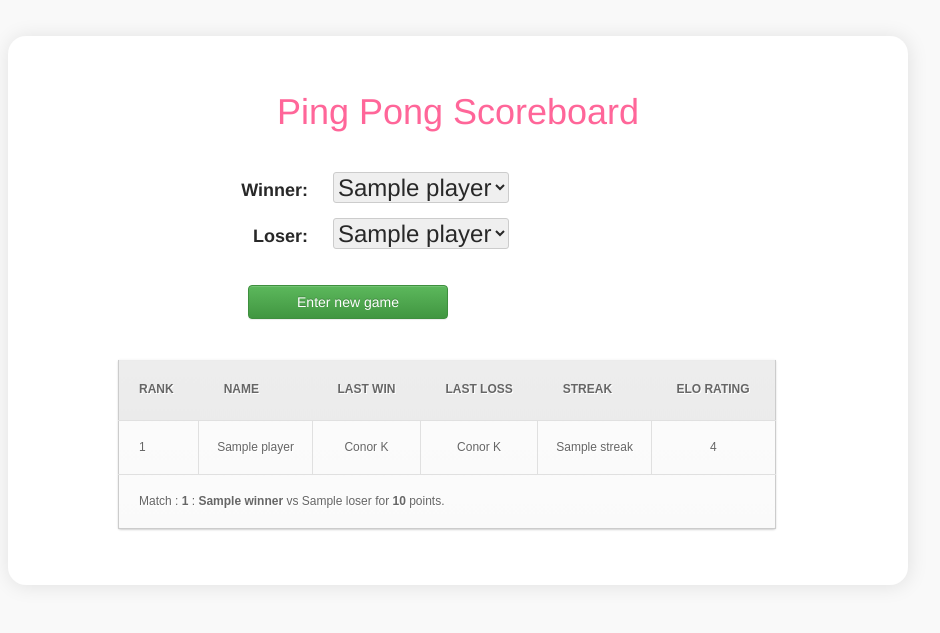
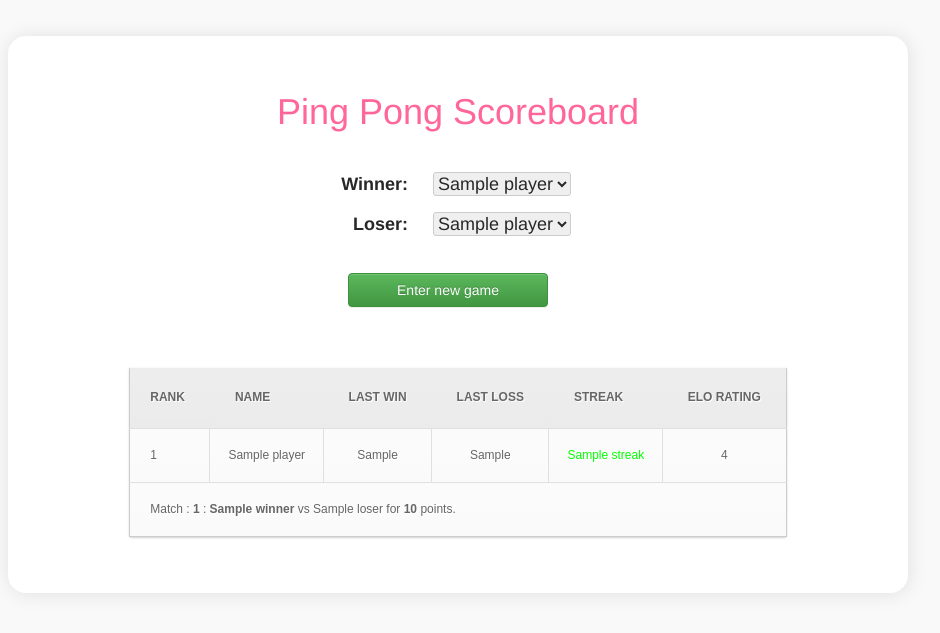
Before and after one commit to zincsoda/scoreboard, a Django app: template templates/home.html in a window 1280 px wide. Shown: the top 633 px of the page, without its empty margins (182-1122 px from the left). Run offline with Django 3.2, Linux system fonts and the light colour scheme; the template is opened without the code that fills it: most values are stand-ins (such as "Sample title", 1, 10 or a date in 2020); some libraries are stand-ins or nearby versions.

Commit message:
Added more data, prettier

```diff
--- a/scoreboard/models.py
+++ b/scoreboard/models.py
@@ -11,6 +11,8 @@ class Player(models.Model):
     name = models.CharField(max_length=128)
     rating = models.IntegerField(default=2000)
     streak = models.IntegerField(default=0)
+    last_win = models.CharField(max_length=128, default="")
+    last_loss = models.CharField(max_length=128, default="")
 
     def __unicode__(self):
         return u'%s' % self.name
--- a/scoreboard/views.py
+++ b/scoreboard/views.py
@@ -29,6 +29,11 @@ def add_score(request):
         delta = Scoring().update_player_ratings(winner, loser)
         Scoring().update_player_streak(winner, loser)
 
+        winner.last_win = loser.name
+        loser.last_loss = winner.name
+        winner.save()
+        loser.save()
+
         new_game = Game.objects.create(winner=winner, loser=loser, points=delta)
         new_game.save()
     else:
--- a/templates/base.html
+++ b/templates/base.html
@@ -56,7 +56,7 @@
 
             label {
                 display: inline-block;
-                width: 230px;
+                width: 330px;
                 text-align: right;
                 padding-right:20px;
             }
@@ -68,13 +68,17 @@
                 -webkit-border-radius: 3px;
                 font-family: "Helvetica Neue", Helvetica, Arial, sans-serif;
                 font-weight: 300;
-                font-size: 24px;
+                font-size: 18px;
                 line-height: 24px;
             }
 
             input {
                 width:200px;
-                margin: 20px 0 0 150px;
+                margin: 20px 0 0 250px;
+            }
+            .table_div {
+                display: table;
+                margin: 0 auto;
             }
 table {
     align:center;
--- a/templates/home.html
+++ b/templates/home.html
@@ -29,6 +29,7 @@
     </div>
 </form>
 
+<div class="table_div">
 <table>
 <tr>
 <th><b>RANK</th>
@@ -44,13 +45,13 @@
     <td>{{forloop.counter}}</td>
     <td>{{ player.name }}</td>
     <!--TD BGCOLOR=#CCDDEE align=center>60</td-->
-    <td>Conor K</td>
-    <td>Conor K</td>
+    <td>{{ player.last_win }}</td>
+    <td>{{ player.last_loss }}</td>
 
     {% if player.streak < 0 %}
-    <td> {{ player.streak }}</td>
+    <td> <font color=#ff3333>{{ player.streak }}</td>
     {% else %}
-    <td>{{ player.streak}}</td>
+    <td> <font color=#00ff00>{{ player.streak}}</td>
     {% endif %}
 
     <td>{{ player.rating }}</td>
@@ -60,6 +61,7 @@
     <td colspan=8>Match : <b>{{ last_game.id }}</b> :  <b>{{ last_game.winner.name }}</b> vs {{ last_game.loser.name }} for <b>{{ last_game.points }}</b> points.</td>
 </tr>
 </table>
+</div>
 
 </div>
 </div>
```
Also changed, not shown: scoreboard/migrations/0002_auto_20150228_1254.py (added).
